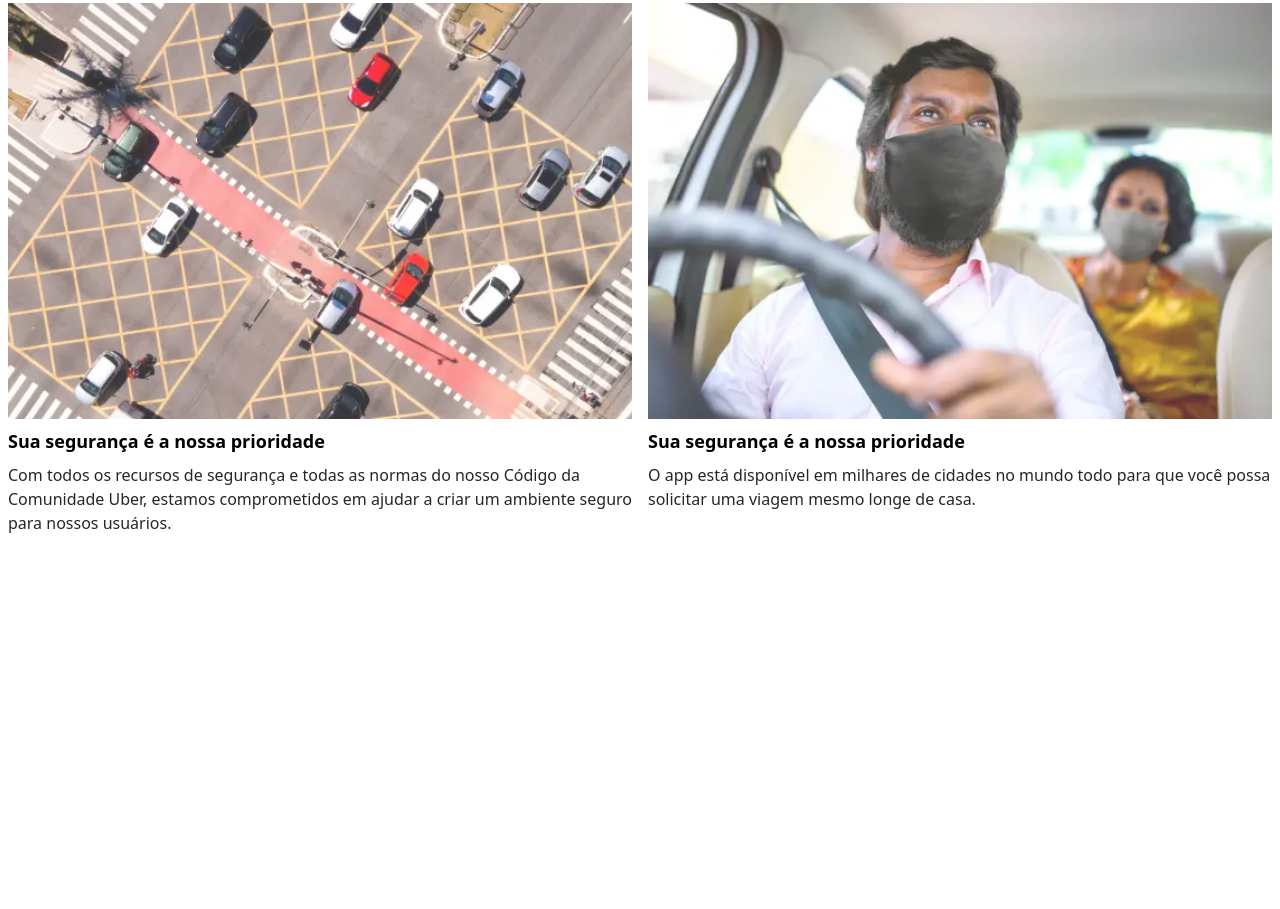
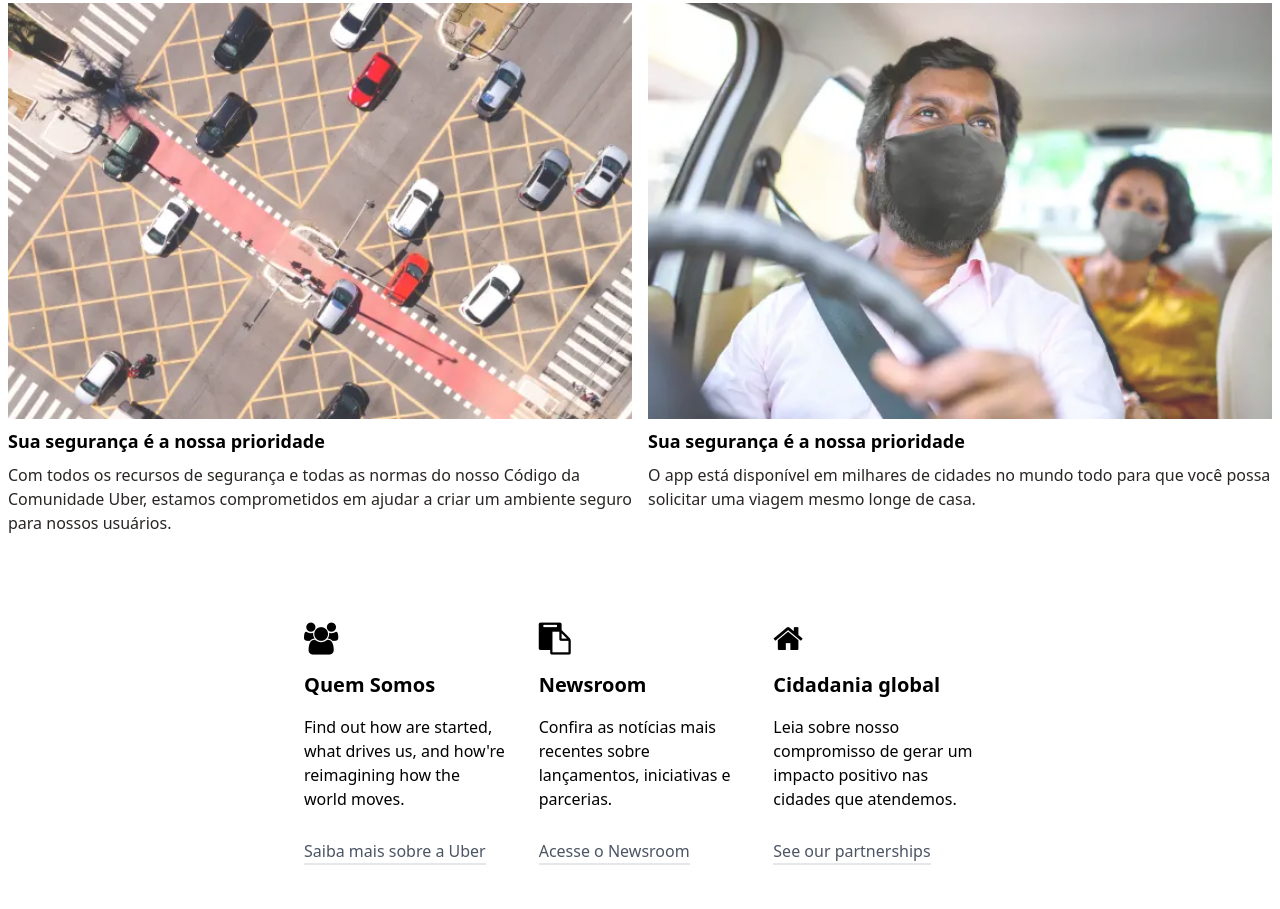
Before and after one commit to Kawan02/tailwind-css, a website: page uber/src/index.html in a window 1280 px wide. Shown: the part 1057-1966 px from the top of the page. Before the commit the page ends 1636 px from the top, so only its background shows below. Drawn offline with Linux system fonts and the light colour scheme.

Commit message:
Área sobre a empresa

```diff
--- a/uber/src/index.html
+++ b/uber/src/index.html
@@ -89,5 +89,28 @@
         </div>
       </div>
     </section>
+
+    <section class="w-full px-2 py-8 sm:p-11">
+      <div class="w-full max-w-2xl mx-auto grid grid-cols-1 gap-8 sm:grid-cols-3">
+        <article class="flex flex-col gap-4">
+          <i class="fa fa-users" style="font-size: 32px"></i>
+          <h2 class="font-bold text-xl">Quem Somos</h2>
+          <p>Find out how are started, what drives us, and how're reimagining how the world moves.</p>
+          <a class="text-gray-600 mt-3 border-b-2 self-start hover:border-gray-400 hover:text-black duration-200" href="#">Saiba mais sobre a Uber</a>
+        </article>
+        <article class="flex flex-col gap-4">
+          <i class="fa fa-clipboard" style="font-size: 32px"></i>
+          <h2 class="font-bold text-xl">Newsroom</h2>
+          <p>Confira as notícias mais recentes sobre lançamentos, iniciativas e parcerias.</p>
+          <a class="text-gray-600 mt-3 border-b-2 self-start hover:border-gray-400 hover:text-black duration-200" href="#"> Acesse o Newsroom </a>
+        </article>
+        <article class="flex flex-col gap-4">
+          <i class="fa fa-home" style="font-size: 32px"></i>
+          <h2 class="font-bold text-xl">Cidadania global</h2>
+          <p>Leia sobre nosso compromisso de gerar um impacto positivo nas cidades que atendemos.</p>
+          <a class="text-gray-600 mt-3 border-b-2 self-start hover:border-gray-400 hover:text-black duration-200" href="#">See our partnerships</a>
+        </article>
+      </div>
+    </section>
   </body>
 </html>
```
Also changed, not shown: uber/styles/output.css.
